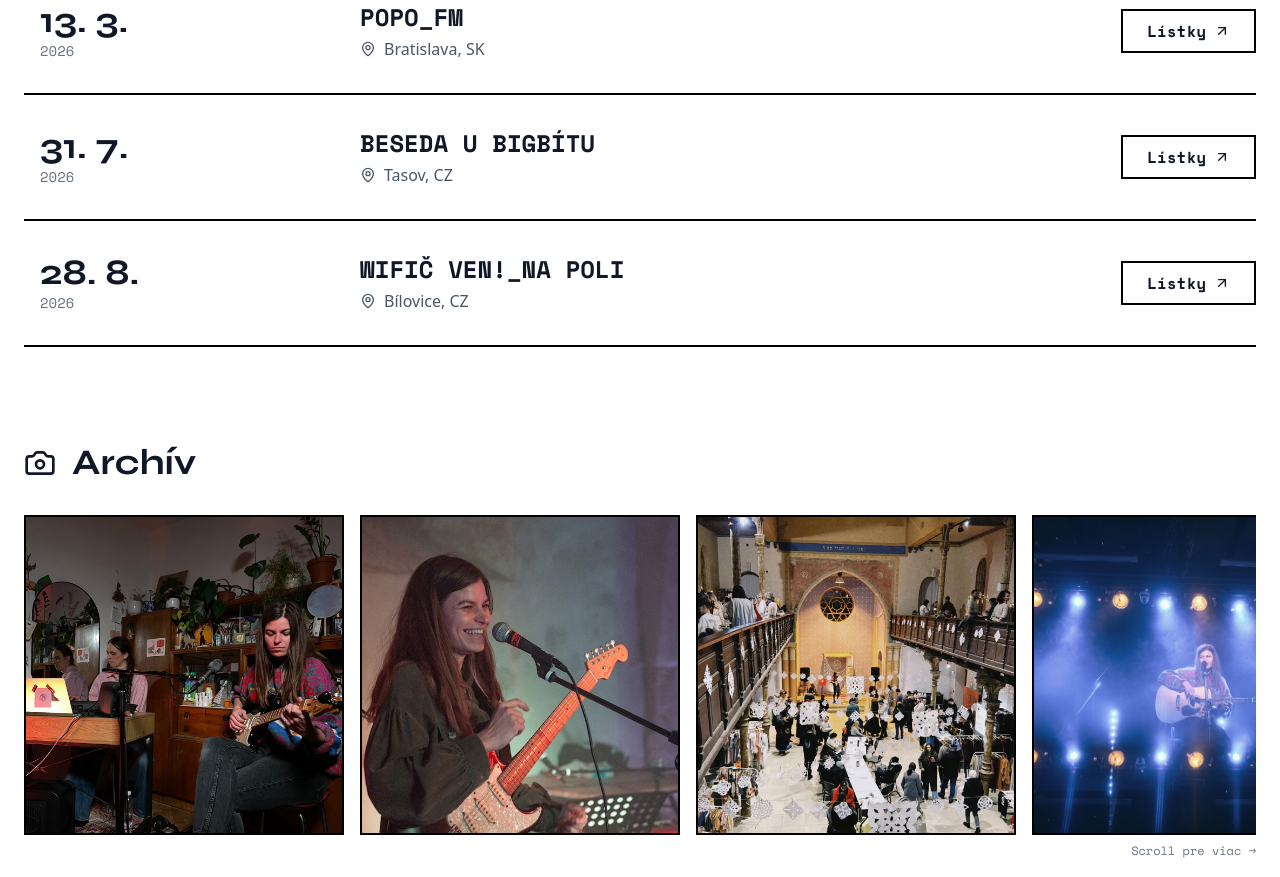
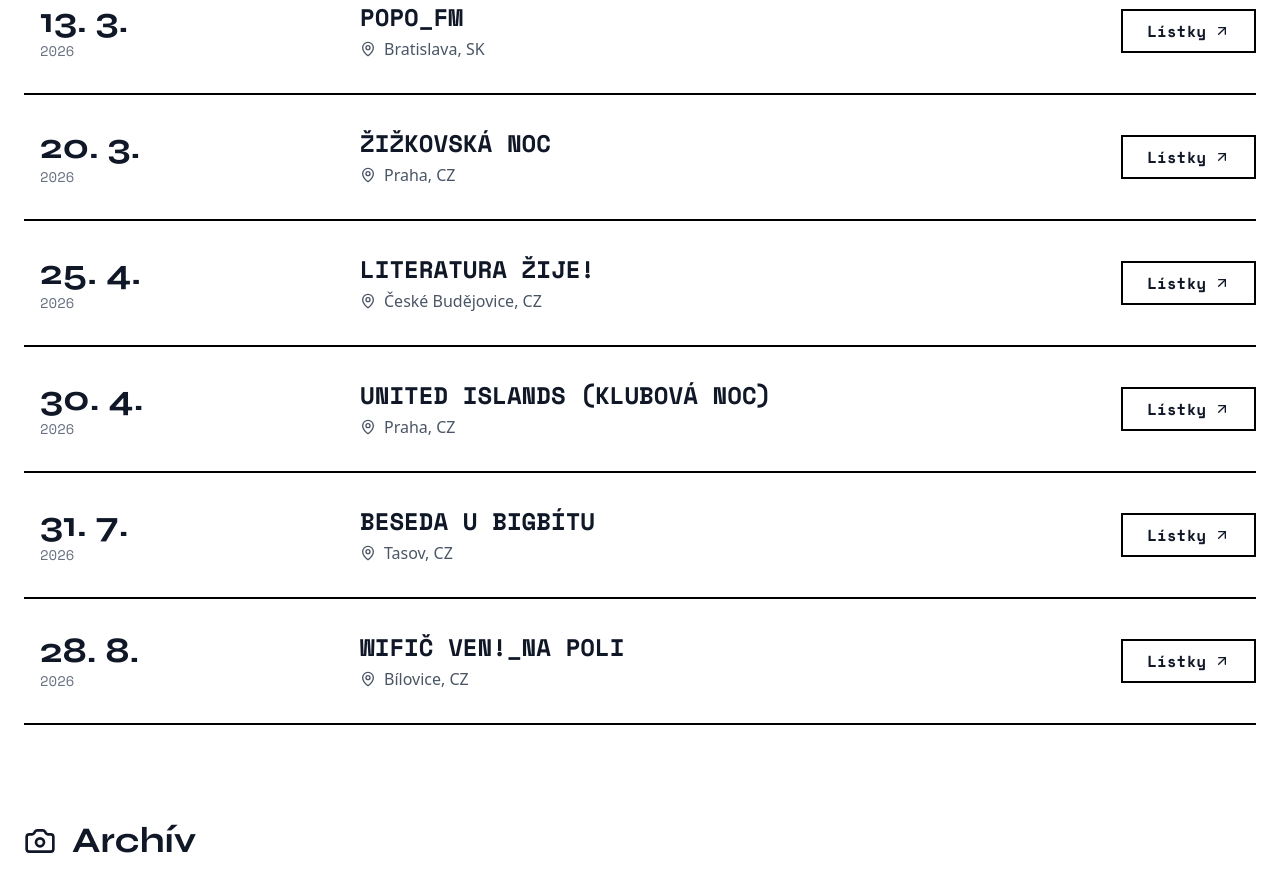
Before and after one commit to rfrecer/terez-frecerova, a React (Vite) app: page / in a window 1280 px wide. Shown: the part 1920-2797 px from the top of the page. Built offline with nearby package versions, Linux system fonts and the light colour scheme; a web font is replaced by a local one.

Commit message:
Add new concert dates

```diff
--- a/src/App.jsx
+++ b/src/App.jsx
@@ -43,7 +43,10 @@
   // Raw Concert Data
   // Add 'photoUrl' for past concerts to appear in the archive grid
   const rawConcerts = [
-    { venue: "+ Tante Elze: Tiny Flájská ", city: "Praha, CZ", date: "2026-01-24", link: "https://www.youtube.com/@TinyFl%C3%A1jsk%C3%A1", imgColor: "bg-teal-200", photoUrl: "2026-01-24 tiny flajska.jpg" },
+    { venue: "Literatura žije!", city: "České Budějovice, CZ", date: "2026-04-25", link: "https://www.literatura-zije.cz/", imgColor: "bg-cyan-200", photoUrl: "" },
+    { venue: "United Islands (Klubová noc)", city: "Praha, CZ", date: "2026-04-30", link: "https://www.unitedislands.cz/cs", imgColor: "bg-rose-200", photoUrl: "" },
+    { venue: "Žižkovská noc", city: "Praha, CZ", date: "2026-03-20", link: "https://www.facebook.com/events/865544609627654", imgColor: "bg-orange-200", photoUrl: "" },
+    { venue: "+ Tante Elze: Tiny Flájská", city: "Praha, CZ", date: "2026-01-24", link: "https://www.youtube.com/@TinyFl%C3%A1jsk%C3%A1", imgColor: "bg-teal-200", photoUrl: "2026-01-24 tiny flajska.jpg" },
     { venue: "Popo_FM", city: "Bratislava, SK", date: "2026-03-13", link: "https://fm.stvr.sk/relacie/popo_fm", imgColor: "bg-rose-200", photoUrl: "" },
     { venue: "Beseda u Bigbítu", city: "Tasov, CZ", date: "2026-07-31", link: "https://besedaubigbitu.cz/program", imgColor: "bg-fuchsia-200", photoUrl: "" },
     { venue: "WiFič VEN!_na poli", city: "Bílovice, CZ", date: "2026-08-28", link: "https://www.wificven.cz/", imgColor: "bg-violet-200", photoUrl: "" },
```
